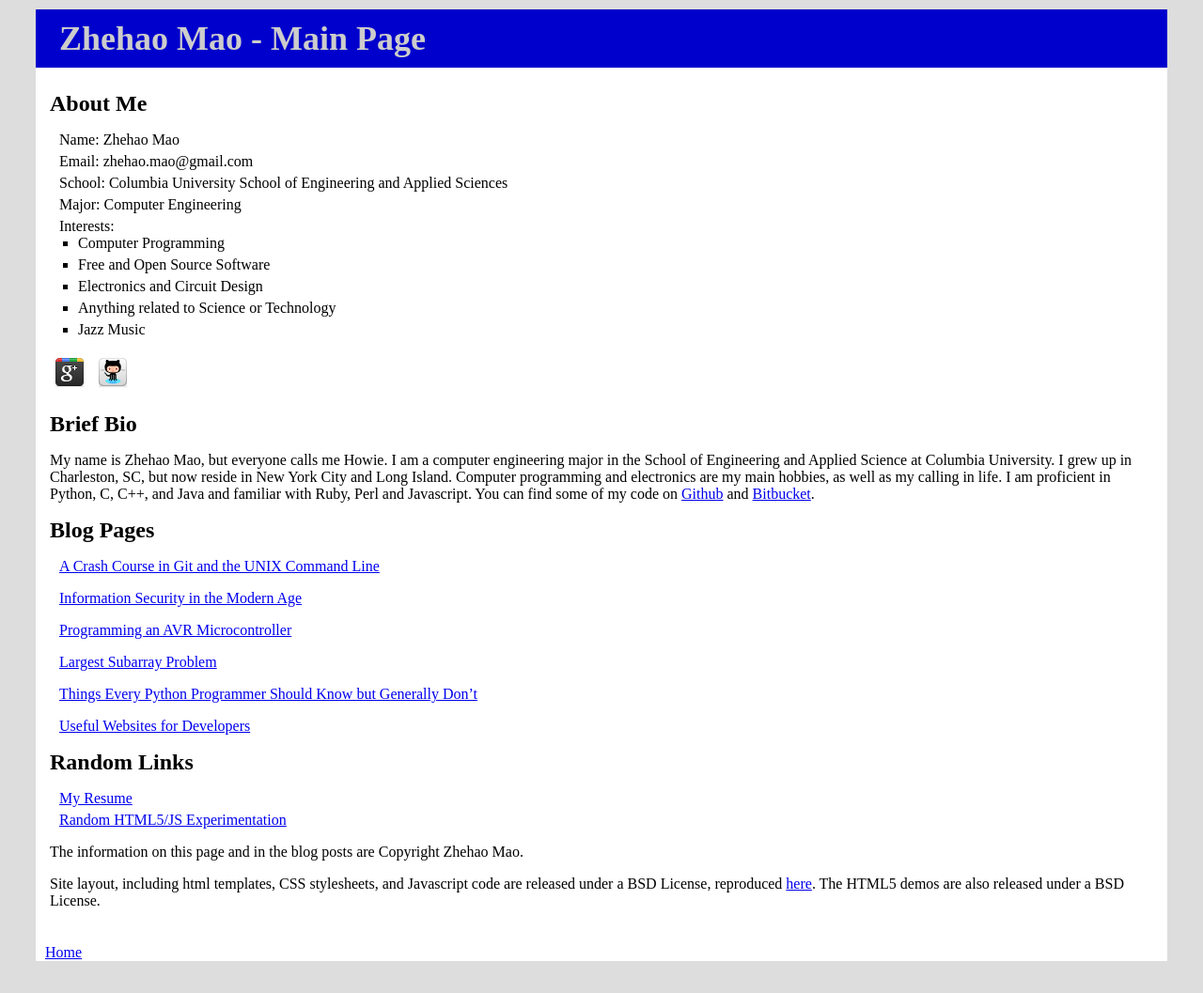
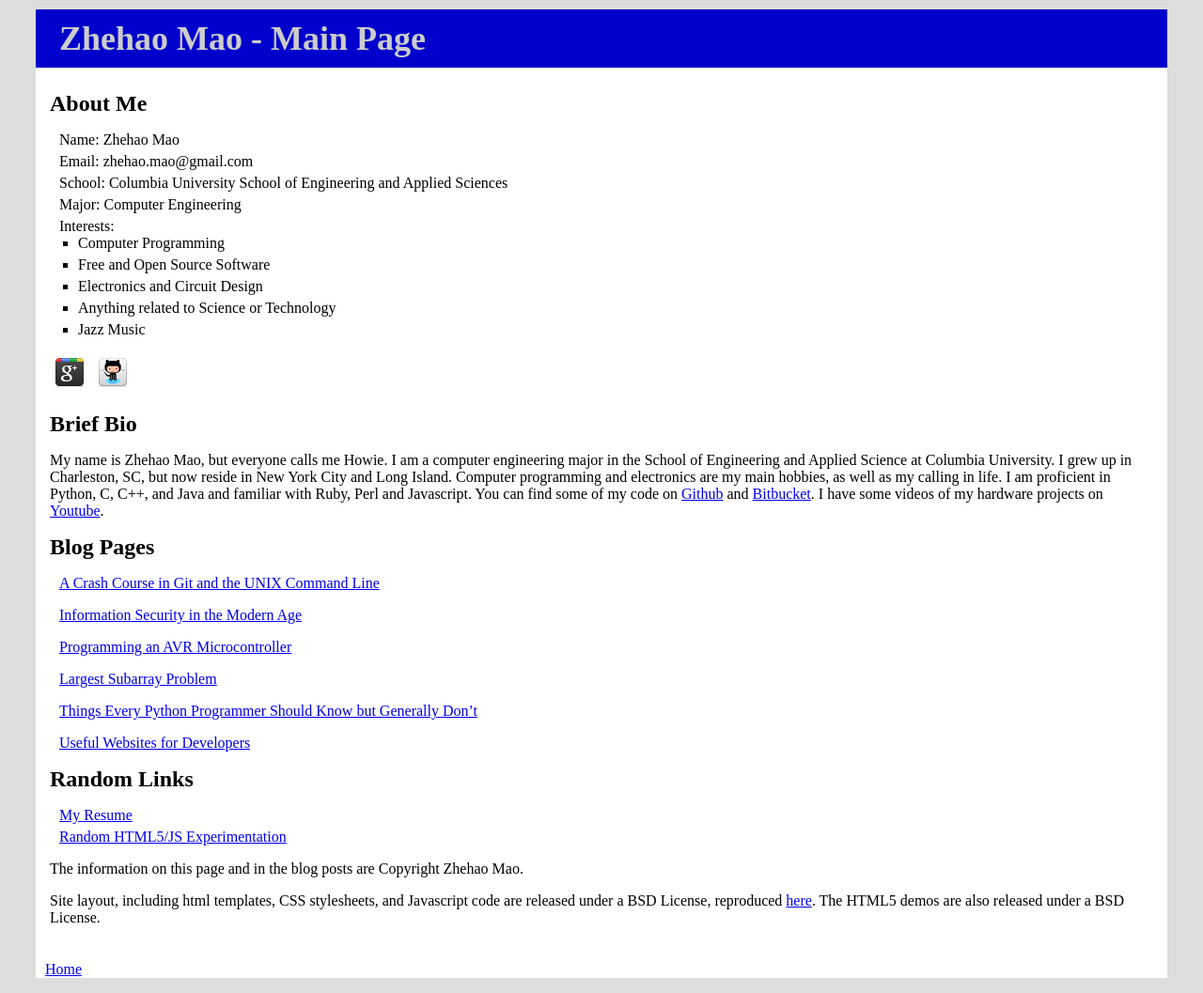
Before and after one commit to zhemao/zhemao.github.com, a Jekyll site: the page built from index.markdown, in a window 1280 px wide. Shown: the whole page at 94% size. Built offline with Jekyll 4.4.1, drawn with Linux system fonts in a browser that asks for light colours.

Commit message:
add link to youtube

```diff
--- a/index.markdown
+++ b/index.markdown
@@ -28,7 +28,8 @@ Charleston, SC, but now reside in New York City and Long Island. Computer
 programming and electronics are my main hobbies, as well as my calling in life.
 I am proficient in Python, C, C++, and Java and familiar with Ruby, Perl and
 Javascript. You can find some of my code on [Github](https://github.com/zhemao)
-and [Bitbucket](https://bitbucket.org/zhemao).
+and [Bitbucket](https://bitbucket.org/zhemao). I have some videos of my
+hardware projects on [Youtube](http://www.youtube.com/zhemaoce).
 
 ## Blog Pages
 {% for post in site.posts %}
```
